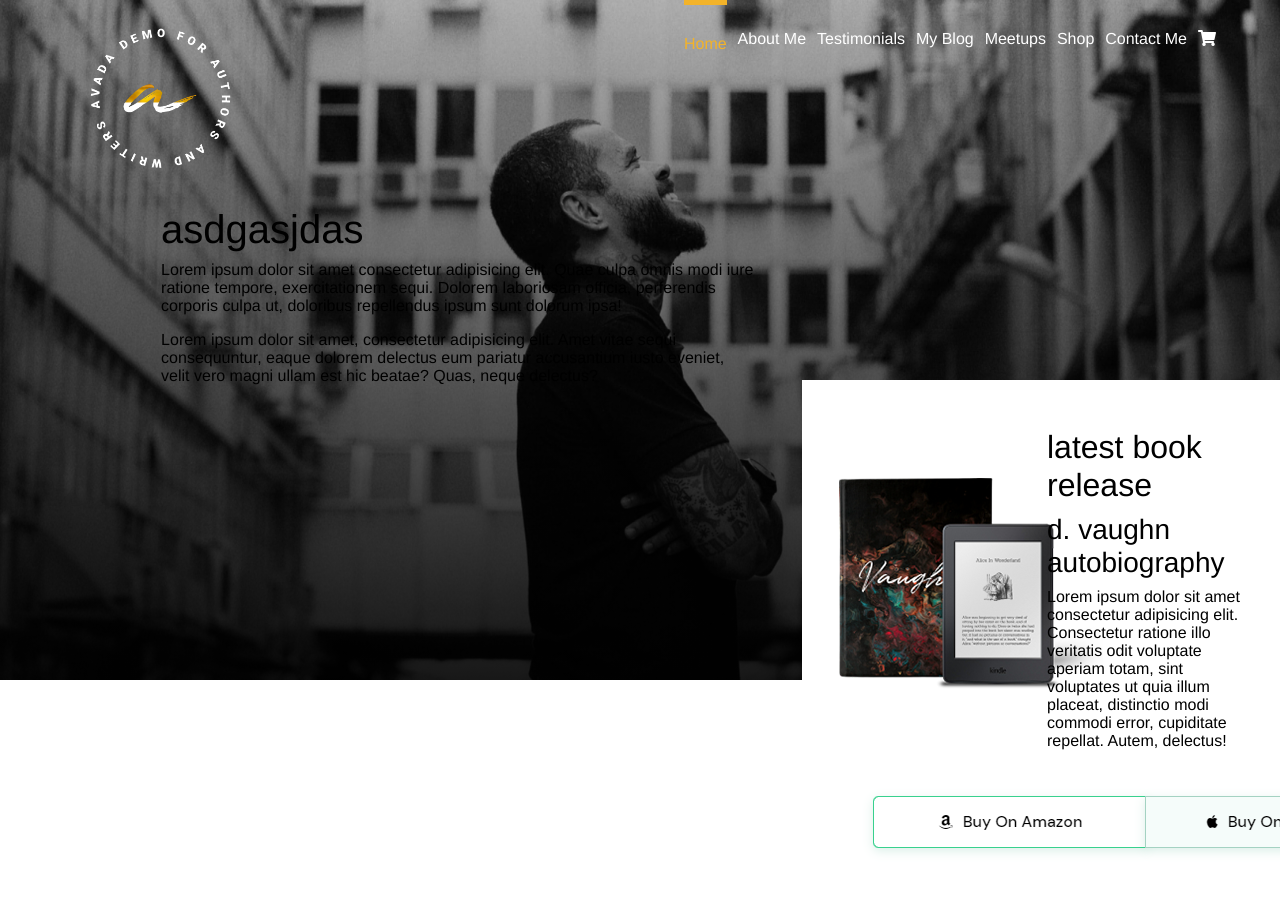
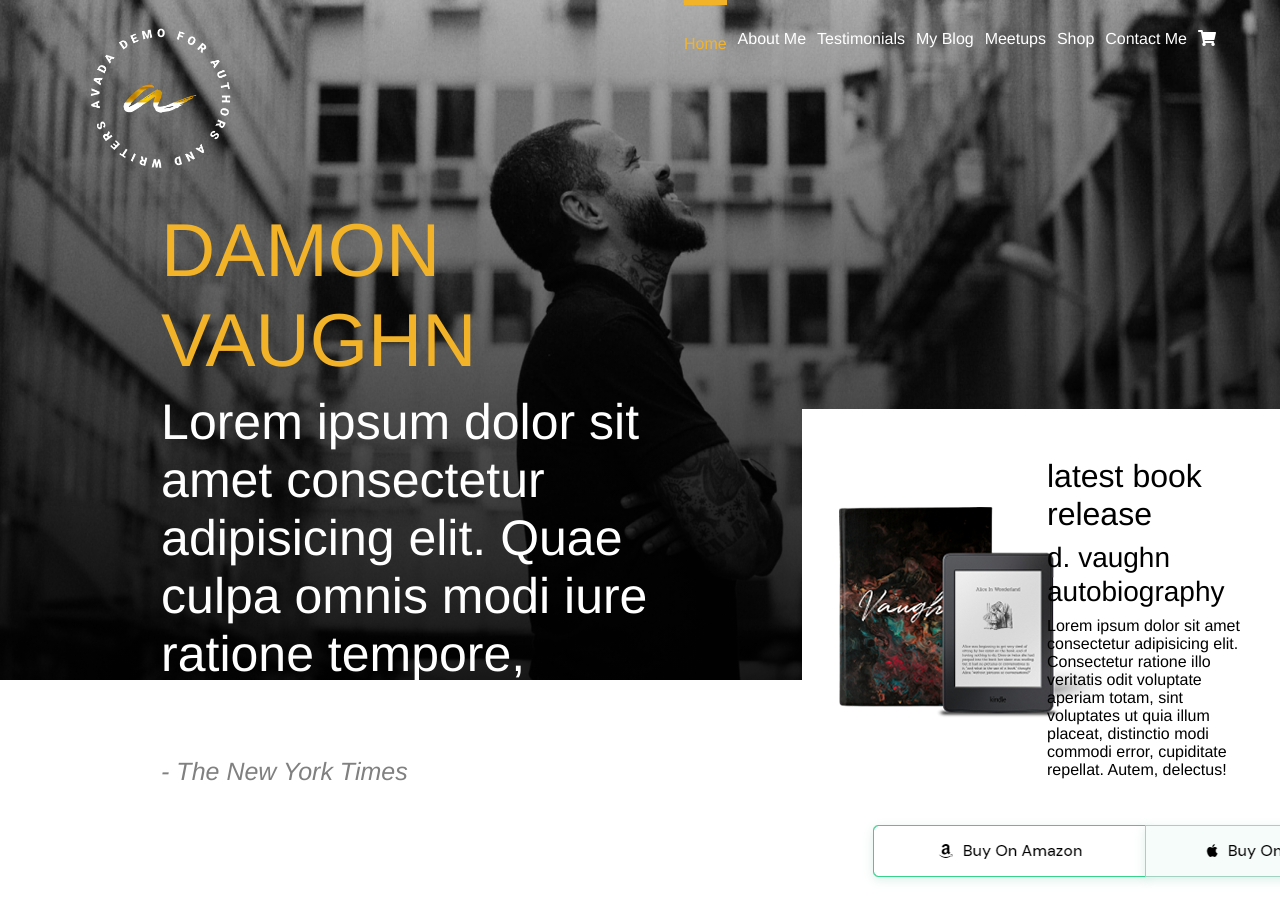
Before and after one commit to ManasseDettoMana/proj-html-vuejs, a Vue app: page / in a window 1280 px wide. Shown: the top 908 px of the page. Before the commit the page ends 879 px from the top, so only its background shows below. Built offline with nearby package versions, Linux system fonts and the light colour scheme.

Commit message:
rifinitura header

```diff
--- a/src/components/Header.vue
+++ b/src/components/Header.vue
@@ -20,15 +20,20 @@
         </div>
         <div class="my_container" id="bottom_container">
             <div class="row" id="principal_row">
-                <div class="col-7">
-                    <div class="my_container">
+                <!-- left part  -->
+                <div class="col-7" id="left_part">
+                    <div class="my_container" >
                         <div class="row">
-                            <h1>asdgasjdas</h1>
-                            <p>Lorem ipsum dolor sit amet consectetur adipisicing elit. Quae culpa omnis modi iure ratione tempore, exercitationem sequi. Dolorem laboriosam officia, perferendis corporis culpa ut, doloribus repellendus ipsum sunt dolorum ipsa!</p>
-                            <p>Lorem ipsum dolor sit amet, consectetur adipisicing elit. Amet vitae sequi consequuntur, eaque dolorem delectus eum pariatur accusantium iusto eveniet, velit vero magni ullam est hic beatae? Quas, neque delectus?</p>
+                            <div id="left_text_side">
+                                <h1>DAMON VAUGHN</h1>
+                                <p>Lorem ipsum dolor sit amet consectetur adipisicing elit. Quae culpa omnis modi iure ratione tempore, exercitationem</p>
+                                <span><em>- The New York Times</em></span>
+
+                            </div>
                         </div>
                     </div>
                 </div>
+                <!-- right part  -->
                 <div class="col-5">
                     <div class="row h-30"></div>
                     <!-- background bianco qui -->
@@ -50,22 +55,6 @@
                 </div>
             </div>
         </div>
-
-        <!-- <div id="latest_book_release">
-            <div class="container">
-                <div class="row justify-content-center" id="riga__">
-                    <div class="col-6">
-                        <img src="images/book-widget.png" alt="" id="book_widget">
-                    </div>
-                    <div class="col-6">
-                        <h2>Latest Book Release</h2>
-                        <h3 class="text-uppercase">d. vaughn autobiography</h3>
-                        <p>Lorem ipsum dolor, sit amet consectetur adipisicing elit. In consectetur nesciunt sint veniam nostrum </p>
-                    </div>
-                    <img src="images/hover-button1.png" alt="" id="pay_button">
-                </div>
-            </div>
-        </div> -->
     </header>
 </template>
 
@@ -139,6 +128,23 @@ header{
         #principal_row{
             height: 100%;
         }
+        #left_text_side{
+            width: 90%;
+        }
+        #left_part{
+            h1{
+                color: $primaryGold;
+                font-size: 75px;
+            }
+            p{
+                font-size: 50px;
+                color: white;
+            }
+            span{
+                font-size: 25px;
+                color: grey;
+            }
+        }
     }
     .my_container{
         width: 90%;
```
Also changed, not shown: style/variables.scss (line endings or trailing spaces).
